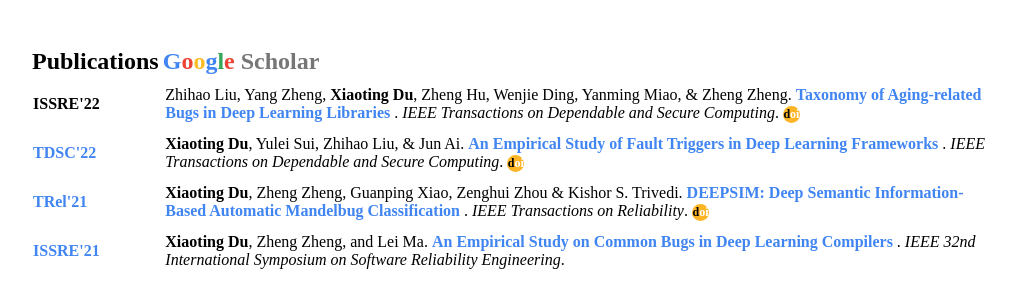
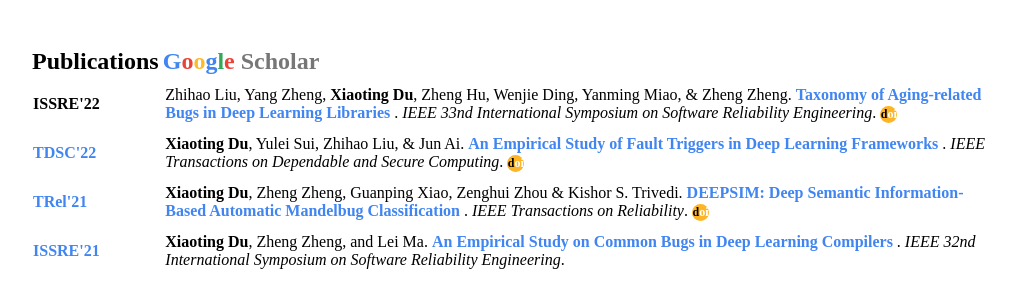
Before and after one commit to xiaotingdu/xiaotingdu.github.io, a Jekyll site: the page index.html, which Jekyll copies as it is, in a window 1280 px wide. Shown: the part 743-1024 px from the top of the page, without its empty margins (128-1145 px from the left). Built offline with Jekyll 4.4.1, drawn with Linux system fonts in a browser that asks for light colours; a style sheet for code colours, icons or effects is not loaded.

Commit message:
Update index.html

```diff
--- a/index.html
+++ b/index.html
@@ -58,7 +58,7 @@
   <tr>
 <td><a><b>ISSRE'22</b></a></td>
 <td>&nbsp;&nbsp;&nbsp;&nbsp;</td>
-<td>Zhihao Liu, Yang Zheng, <b>Xiaoting Du</b>, Zheng Hu, Wenjie Ding, Yanming Miao, & Zheng Zheng. <a href="https://issre.github.io/2023/"> <b>Taxonomy of Aging-related Bugs in Deep Learning Libraries</b></a> . <i>IEEE Transactions on Dependable and Secure Computing</i>. <div class="circle" onclick="location='https://ieeexplore.ieee.org/abstract/document/9716780'" onmouseover="this.style.cursor='hand'"><b style='color:black'>d</b><b style='color:white'>oi</b></div>
+<td>Zhihao Liu, Yang Zheng, <b>Xiaoting Du</b>, Zheng Hu, Wenjie Ding, Yanming Miao, & Zheng Zheng. <a href="https://issre.github.io/2023/"> <b>Taxonomy of Aging-related Bugs in Deep Learning Libraries</b></a> . <i>IEEE 33nd International Symposium on Software Reliability Engineering</i>. <div class="circle" onclick="location='https://ieeexplore.ieee.org/abstract/document/9716780'" onmouseover="this.style.cursor='hand'"><b style='color:black'>d</b><b style='color:white'>oi</b></div>
 </td>
 </tr>
 
```
